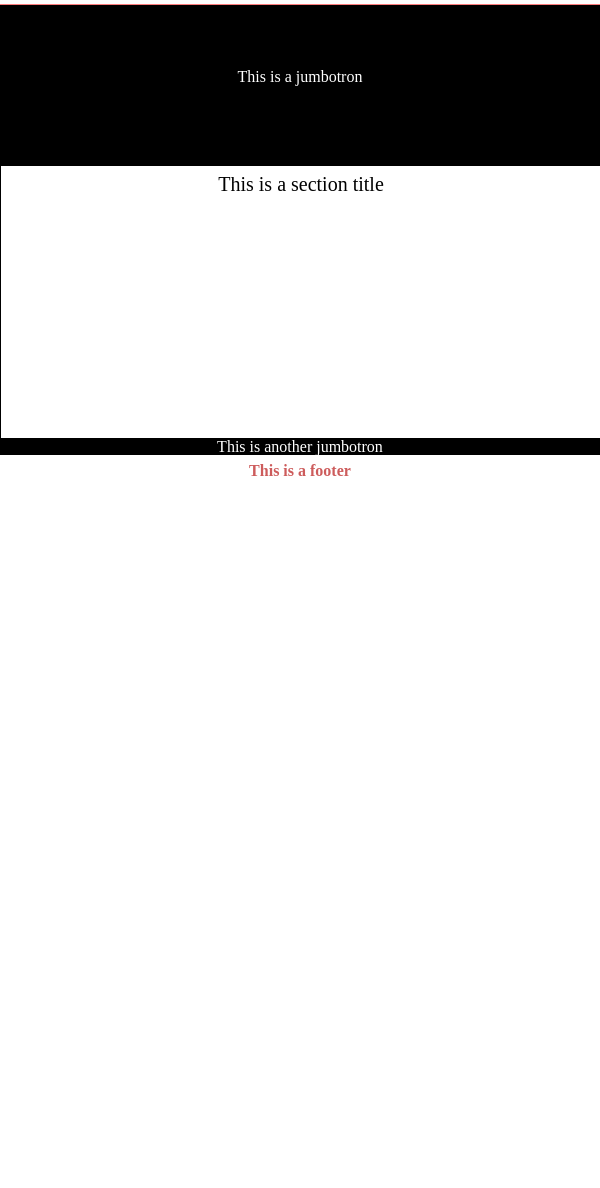
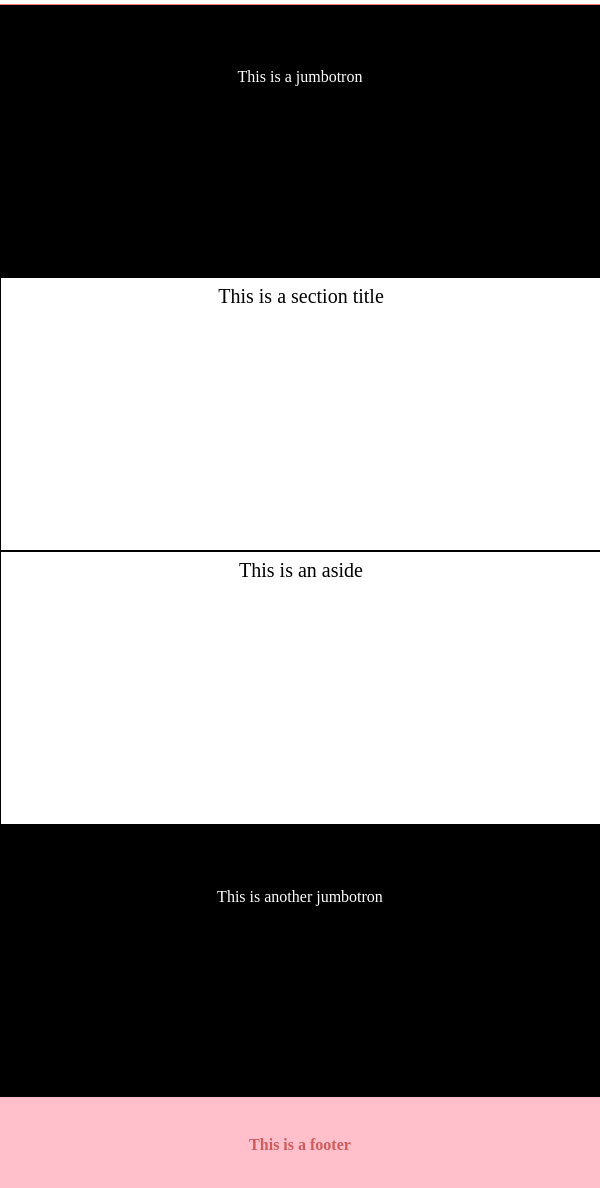
Before and after one commit to codingflowersfordinosaurs/css_practice_repo, a plain HTML site: page index.html in a window 600 px wide. Shown: the part 60-1248 px from the top of the page. Before the commit the page ends 800 px from the top, so only its background shows below. Drawn offline with Linux system fonts and the light colour scheme.

Commit message:
media query for 481 and 767 is now working and looking clean! added additional styles, but the float: left seemed to do the trick for the section, aside, jumbotron, and footer

```diff
--- a/css/style.css
+++ b/css/style.css
@@ -156,9 +156,28 @@ footer p {
     min-height: 15rem;
     background-color: #ffffff;
     padding-bottom: 2rem;
+    float: left;
   }
   aside {
-    display: none;
+    width: 100%;
+    min-height: 15rem;
+    background-color: #ffffff;
+    padding-bottom: 2rem;
+    float: left;
+  }
+  .jumbotron {
+    width: 100%;
+    min-height: 15rem;
+    background-color: #000;
+    padding-bottom: 2rem;
+    float: left;
+  }
+  footer {
+    width: 100%;
+    min-height: 3rem;
+    background-color: pink;
+    padding: 2rem 0;
+    float: left;
   }
 
 }
```
